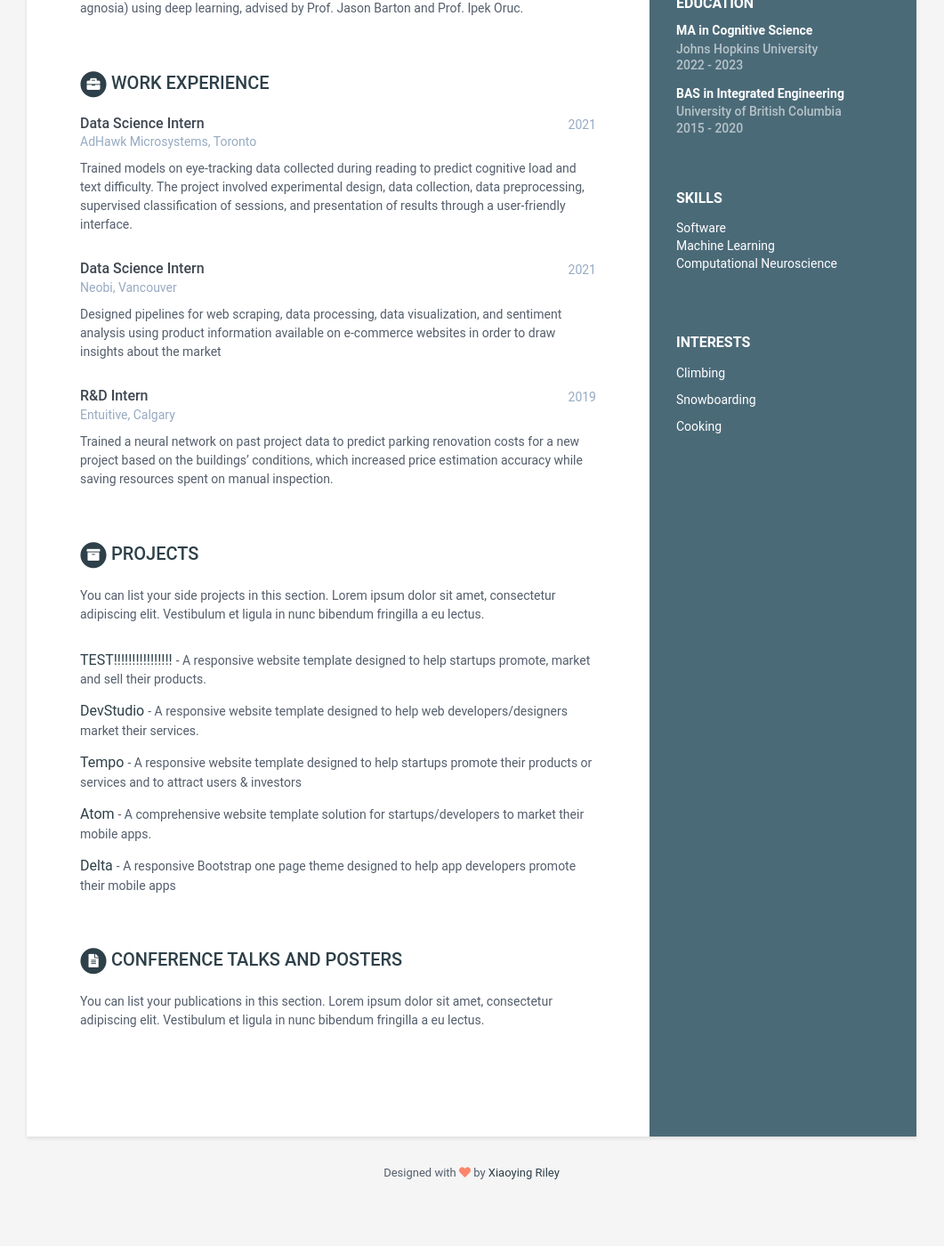
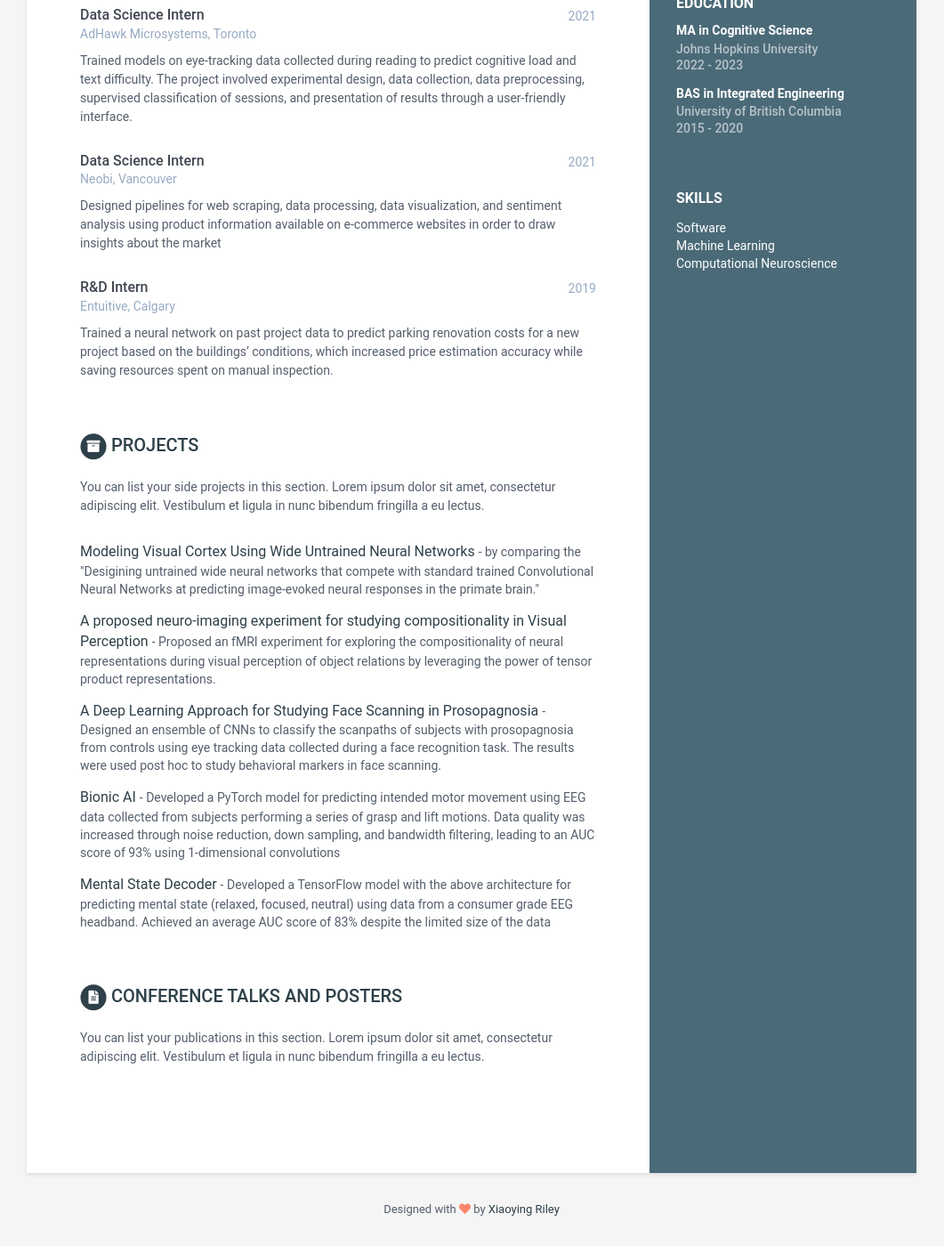
Before and after one commit to akazemian/resume, a Jekyll site: the page built from index.html, in a window 1280 px wide and 1400 px high, scrolled down 455 px. Shown: the whole window at 89% size, without its empty margins (110-1171 px from the left). Built offline with Jekyll 4.4.1, drawn with Linux system fonts in a browser that asks for light colours; before the commit the page ends 1814 px from its top, so only the background shows below that; some of the changed text lies outside the part shown.

Commit message:
Update data.yml

```diff
--- a/_data/data.yml
+++ b/_data/data.yml
@@ -42,7 +42,7 @@
         - item: Computational Neuroscience
           link:
 
-    interests:
+    interests: |
       title: Interests
       info:
         - item: Climbing
@@ -91,18 +91,12 @@
 research:
     title: Research Experience
     info:
-      - role: Research Coordinator
-        time: 2023 - Now
+      - role: Research Assisstant
+        time: 2022 - Now
         company: Department of Cognitive Science, Johns Hopkins University
         details:
-            Studying the computational architecture of the visual cortex using
-            computational methods, advised by Prof Michael Bonner.
-      - role: Graduate Student Researcher
-        time: 2022 - 2023
-        company: Department of Cognitive Science, Johns Hopkins University
-        details:
-            Studying the computational architecture of the visual cortex using
-            computational methods, advised by Prof Michael Bonner.
+            Studying the nature of representations in human visual cortex through computational modelings,
+            advised by Prof Michael Bonner.
       - role: Post-Baccalaureate Researcher
         time: 2021 - 2022
         company: Department of Ophthalmology and Visual Sciences, The University of British Columbia
@@ -147,25 +141,26 @@
       section. Lorem ipsum dolor sit amet, consectetur adipiscing elit.
       Vestibulum et ligula in nunc bibendum fringilla a eu lectus.
     assignments:
-      - title: TEST!!!!!!!!!!!!!!!!
+      - title: Modeling Visual Cortex Using Wide Untrained Neural Networks
         link: "#hook"
-        tagline: "A responsive website template designed to help startups promote, market and sell their products."
+        tagline: by comparing the
+            "Desigining untrained wide neural networks that compete with standard trained Convolutional Neural Networks at predicting image-evoked neural responses in the primate brain."
 
-      - title: DevStudio
+      - title: A proposed neuro-imaging experiment for studying compositionality in Visual Perception
         link: "#"
-        tagline: "A responsive website template designed to help web developers/designers market their services."
+        tagline: "Proposed an fMRI experiment for exploring the compositionality of neural representations during visual perception of object relations by leveraging the power of tensor product representations."
 
-      - title: Tempo
+      - title: A Deep Learning Approach for Studying Face Scanning in Prosopagnosia
         link: "#"
-        tagline: "A responsive website template designed to help startups promote their products or services and to attract users &amp; investors"
+        tagline: "Designed an ensemble of CNNs to classify the scanpaths of subjects with prosopagnosia from controls using eye tracking data collected during a face recognition task. The results were used post hoc to study behavioral markers in face scanning."
 
-      - title: Atom
+      - title: Bionic AI
         link: "#"
-        tagline: "A comprehensive website template solution for startups/developers to market their mobile apps."
+        tagline: "Developed a PyTorch model for predicting intended motor movement using EEG data collected from subjects performing a series of grasp and lift motions. Data quality was increased through noise reduction, down sampling, and bandwidth filtering, leading to an AUC score of 93% using 1-dimensional convolutions"
 
-      - title: Delta
+      - title: Mental State Decoder
         link: "#"
-        tagline: "A responsive Bootstrap one page theme designed to help app developers promote their mobile apps"
+        tagline: "Developed a TensorFlow model with the above architecture for predicting mental state (relaxed, focused, neutral) using data from a consumer grade EEG headband. Achieved an average AUC score of 83% despite the limited size of the data "
 
 
 publications:
```
